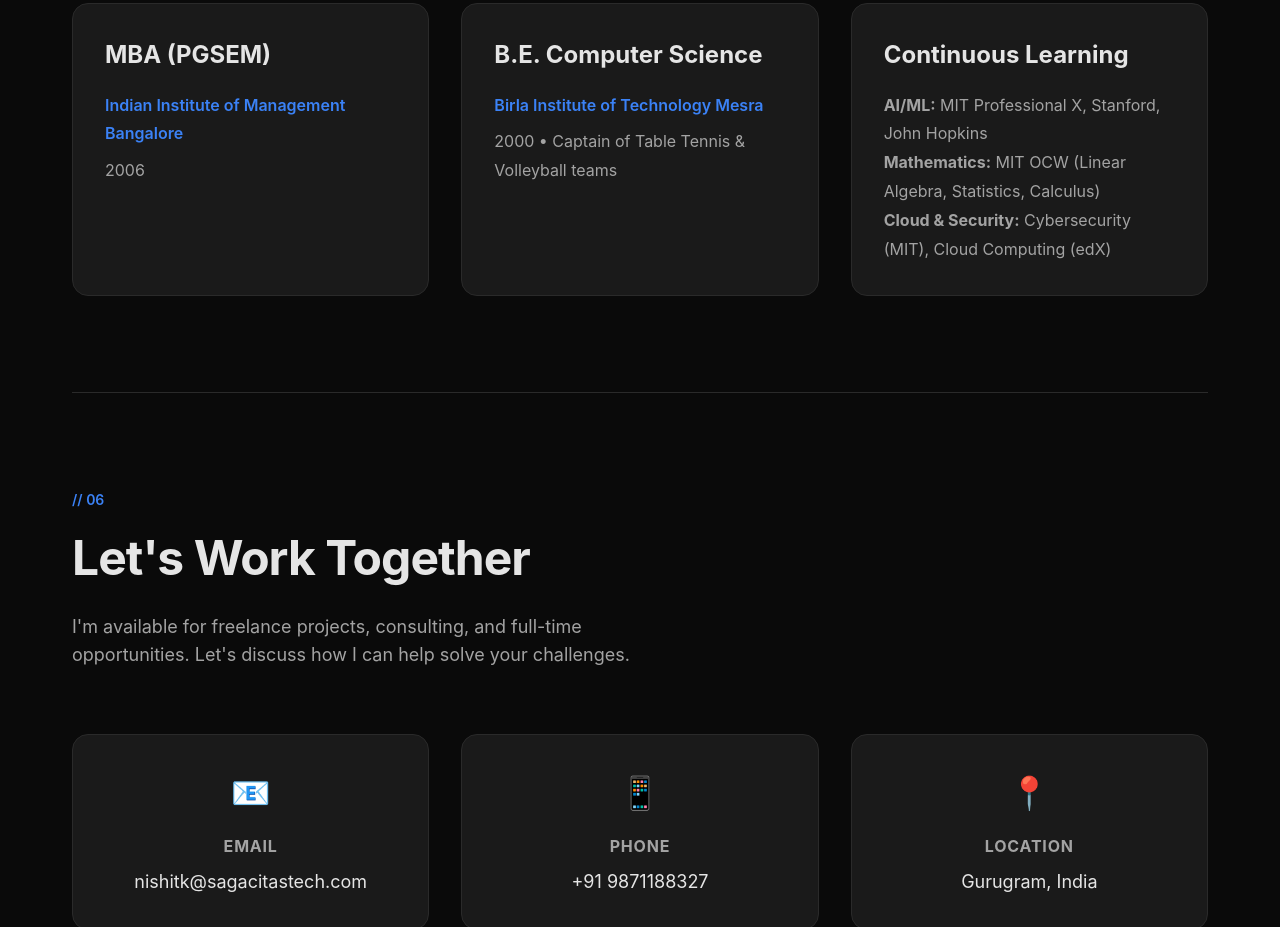
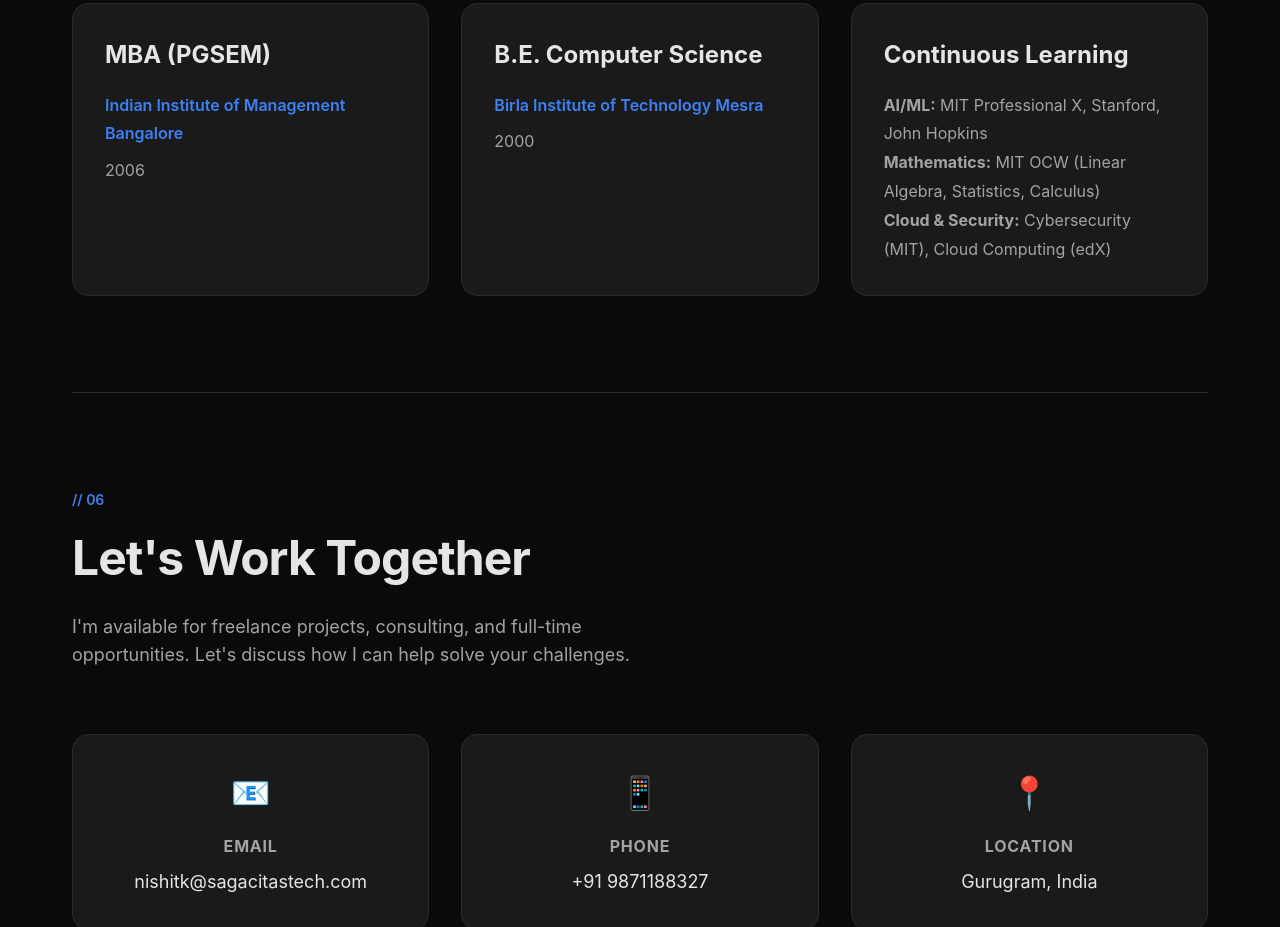
Before and after one commit to nisit/nisit.github.io, a plain HTML site: page index.html in a window 1280 px wide. Shown: the part 7715-8642 px from the top of the page. Drawn offline with Linux system fonts and the light colour scheme.

Commit message:
fix: removed unnecessary content

```diff
--- a/index.html
+++ b/index.html
@@ -859,7 +859,7 @@
                     <p style="color: var(--accent); font-weight: 600; margin-bottom: 0.5rem;">
                         Birla Institute of Technology Mesra
                     </p>
-                    <p>2000 • Captain of Table Tennis & Volleyball teams</p>
+                    <p>2000</p>
                 </div>
                 <div class="philosophy-card">
                     <h3>Continuous Learning</h3>
```
